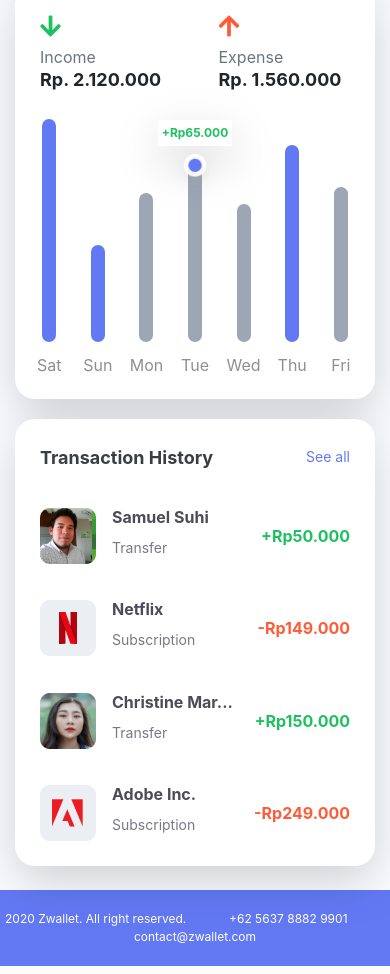
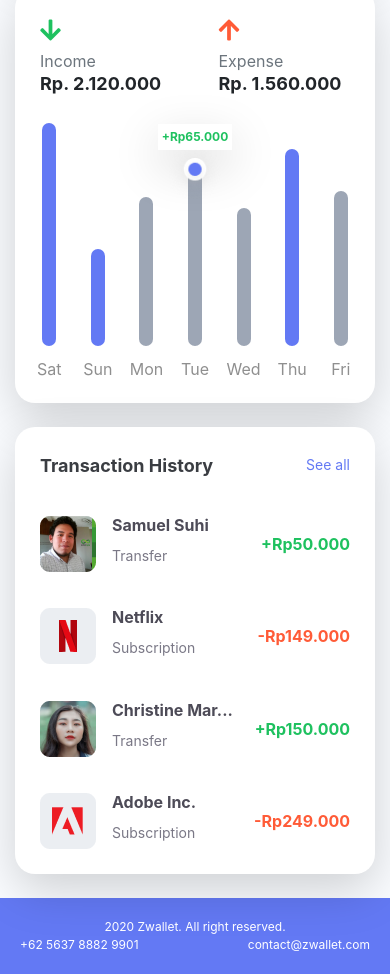
Before and after one commit to FendiAnwarRifai/Zwallet, a plain HTML site: page dashboard/index.html in a window 390 px wide. Shown: the part 572-1546 px from the top of the page. Drawn offline with nearby package versions, Linux system fonts and the light colour scheme.

Commit message:
update responsive home

```diff
--- a/dashboard/asset/css/home.css
+++ b/dashboard/asset/css/home.css
@@ -1,6 +1,6 @@
 		/* *{
 		 	border: 1px solid blue;
-		 }*/
+		 	} */
 		 	body {
 		 		font-size: 16px;
 		 		background-color: #FAFCFF;
@@ -30,6 +30,7 @@
 		 		font-size: 18px;
 		 	}
 		 	/*end header content*/
+
 
 		 	/*class navbar left	*/
 		 	.navbars{
@@ -70,7 +71,7 @@
 		 	.balance{
 		 		background-color:#6379F4;
 		 		border-radius: 20px;
-		 	margin-bottom: 20px;
+		 		/*margin-bottom: 20px;*/
 		 		color: white;
 		 		padding: 30px;
 		 	}
@@ -106,6 +107,7 @@
 
 		 	}
 		 	.graphic{
+		 		margin-top:25px;
 		 		margin-bottom: 32px;
 		 	}
 		 	.day{
@@ -214,14 +216,18 @@
 		 		color: white;
 		 		background: #6379F4;
 		 	}
-		 .copyright{
-		 	width:68%;
+
+		 	.contactFooter{
+		 		text-align: right;
+		 	}
+		 	.footerNumber{
+		 		margin-right:20px;
 		 	}
 
 
 
 		 	/*mobile only*/
-		 @media only screen and (max-width: 768px) {
+		 	@media only screen and (max-width: 990px) {
 		 		.headerContent{
 		 			padding-right: 0px;
 		 			padding-left: 0px;
@@ -270,7 +276,7 @@
 
 		 		.chart{
 
-		 		margin-bottom: 20px;
+		 			/*margin-bottom: 20px;*/
 		 			padding: 25px;
 		 		}
 		 		.income h5, .expense h5{
@@ -292,11 +298,9 @@
 		 		footer{
 		 			font-size: 12px;
 		 			padding: 20px;
-		 	}
-		 	.copyright{
-		 		width:55%;
-		 	}
-		 	.contactFooter{
 		 			text-align: center;
 		 		}
+		 		.footerNumber{
+		 			float: left;
 		 		}
+		 	}
--- a/dashboard/index.html
+++ b/dashboard/index.html
@@ -110,7 +110,7 @@
 						</div>
 					</div>
 					<div class="row">
-						<div class="col-lg-7">
+						<div class="col-xl-7 mt-4">
 							<div class="shadow-lg bg-white chart">
 								<div class="row">
 									<div class="col income">
@@ -174,7 +174,7 @@
 								</div>
 							</div>
 						</div>
-						<div class="col-lg">
+						<div class="col-xl-5 mt-4">
 							<div class="shadow-lg bg-white transaction">
 								<div class="row">
 									<div class="col-8">
@@ -226,9 +226,9 @@
 		</div>
 		<footer>
 			<div class="row">
-				<div class="copyright">2020 Zwallet. All right reserved.</div>
-				<div class="col numberFooter">+62 5637 8882 9901</div>
-				<div class="col contactFooter">contact@zwallet.com</div>
+				<div class="col-md copyright">2020 Zwallet. All right reserved.</div>
+
+				<div class="col-md contactFooter"><span class="footerNumber">+62 5637 8882 9901</span> <span class="footerEmail">contact@zwallet.com</span></div>
 			</div>
 		</footer>
 	</div>
```
Lines whose indentation alone changed are shown as unchanged.
